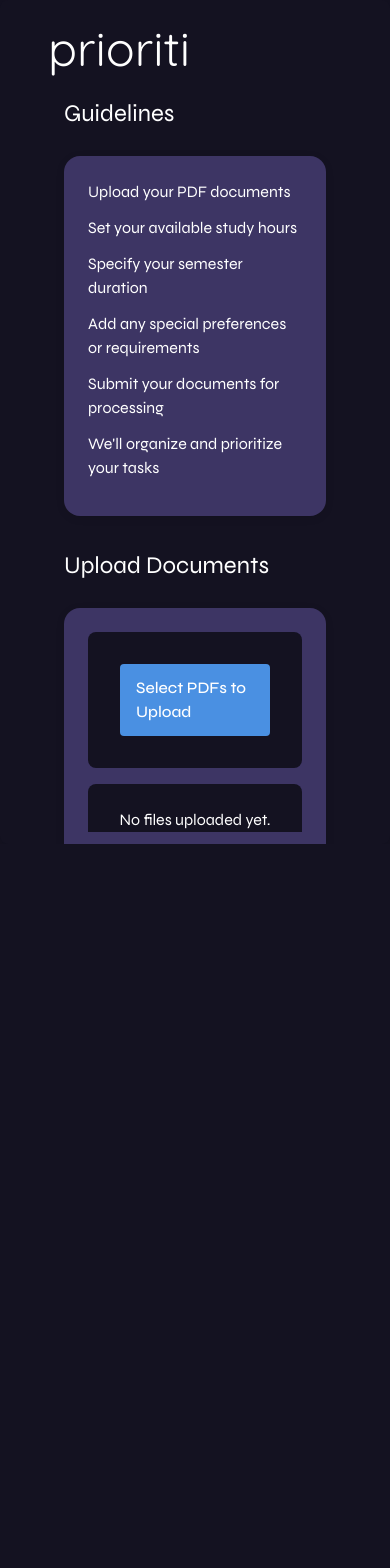
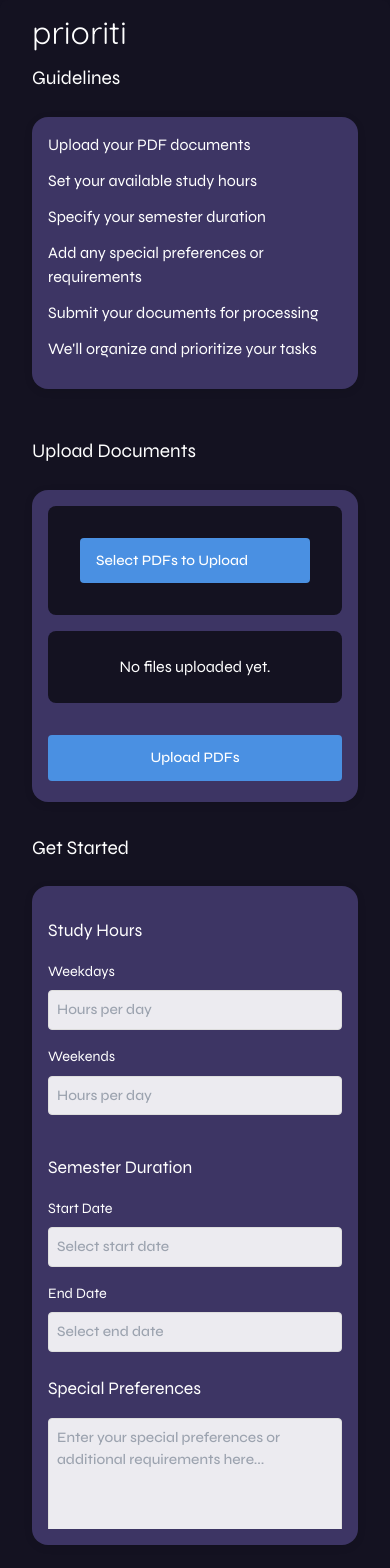
Before and after one commit to n1ved/prioriti, a Next.js app: page /landing in a window 390 px wide. Shown: the top 1568 px of the page. Before the commit the page ends 844 px from the top, so only its background shows below. Built offline with nearby package versions, Linux system fonts and the light colour scheme.

Commit message:
Media Queries added

```diff
--- a/src/app/landing/page.module.css
+++ b/src/app/landing/page.module.css
@@ -65,8 +65,8 @@
   flex-direction: column;
   gap: 1.5rem;
   max-height: 100%;
-  overflow-y: hidden; /* Changed to auto to enable scrolling */
-  position: relative; /* Create stacking context */
+  overflow-y: hidden;
+  position: relative;
 }
 
 .uploadSection, .preferencesSection {
@@ -125,20 +125,20 @@
 .documentList {
   display: flex;
   flex-direction: column;
-  background-color: var(--background-100); /* Lighter, cleaner background */
-  border-radius: 8px; /* More rounded corners */
-  padding: 1.5rem; /* Increased padding */
+  background-color: var(--background-100);
+  border-radius: 8px;
+  padding: 1.5rem;
   margin-top: 1.5rem;
   margin-bottom: 1rem;
-  min-height: 100px; /* Minimum height */
-  max-height: 400px; /* Reasonable max height */
+  min-height: 100px;
+  max-height: 400px;
   overflow-y: auto;
-  border: 1px solid #ffffff; /* Slightly darker border */
-  box-shadow: inset 0 0 10px rgba(0, 0, 0, 0.03); /* Subtle inner shadow */
+  border: 1px solid #ffffff;
+  box-shadow: inset 0 0 10px rgba(0, 0, 0, 0.03);
 }
 
 .documentList h3 {
-  font-size: 1.2rem; /* Slightly larger */
+  font-size: 1.2rem;
   margin-bottom: 1rem;
   color: #ffffff;
   font-weight: 400;
@@ -156,13 +156,13 @@
   display: flex;
   justify-content: space-between;
   align-items: center;
-  padding: 0.5rem; /* More padding */
+  padding: 0.5rem;
   background-color:rgb(255, 255, 255);
   margin-top: 0.5rem;
-  margin-bottom: 0.7rem; /* More space between items */
+  margin-bottom: 0.7rem;
   border-radius: 6px;
   box-shadow: 0 2px 4px rgba(0, 0, 0, 0.05);
-  border-left: 4px solid #fff; /* Add accent border */
+  border-left: 4px solid #fff;
   transition: transform 0.2s ease;
 }
 
@@ -170,7 +170,7 @@
   font-weight: 500;
   color: #333;
   word-break: break-word;
-  max-width: calc(100% - 100px); /* Ensure space for the remove button */
+  max-width: calc(100% - 100px);
   overflow: hidden;
   font-family: "Comfortaa", sans-serif;
   text-overflow: ellipsis;
@@ -208,13 +208,13 @@
   border-radius: 4px;
   font-family: inherit;
   font-size: 0.95rem;
-  background-color: rgba(255, 255, 255, 0.9); /* Updated for consistency */
-  color: #333; /* Added text color */
-  font-weight: 500; /* Make text slightly bolder */
+  background-color: rgba(255, 255, 255, 0.9);
+  color: #333;
+  font-weight: 500;
 }
 
 .submitButton {
-  background-color: #4a90e2; /* Changed to a more visible color */
+  background-color: #4a90e2;
   color: white;
   padding: 0.9rem 1.5rem;
   border: none;
@@ -223,14 +223,14 @@
   font-weight: 500;
   cursor: pointer;
   transition: background-color 0.2s;
-  align-self: center; /* Center the button */
+  align-self: center;
   margin-top: 2rem;
-  margin-bottom: 3rem; /* Keep increased top margin */
-  position: static; /* Remove absolute positioning */
-  z-index: 1; /* Lower z-index */
+  margin-bottom: 3rem;
+  position: static;
+  z-index: 1;
   box-shadow: 0 2px 8px rgba(0, 0, 0, 0.2);
-  width: auto; /* Auto width */
-  max-width: none; /* Remove max-width */
+  width: auto;
+  max-width: none;
 }
 
 .submitButton:hover{
@@ -247,15 +247,15 @@
   border-radius: 4px;
   font-size: 0.95rem;
   font-weight: 500;
-  position: fixed; /* Fixed position on screen */
-  top: 100px; /* Position from top */
-  left: 50%; /* Center horizontally */
-  transform: translateX(-50%); /* Center horizontally */
-  z-index: 1000; /* Very high z-index to appear above everything */
-  box-shadow: 0 4px 12px rgba(0, 0, 0, 0.2); /* Strong shadow for emphasis */
-  min-width: 300px; /* Minimum width */
+  position: fixed;
+  top: 100px;
+  left: 50%;
+  transform: translateX(-50%);
+  z-index: 1000;
+  box-shadow: 0 4px 12px rgba(0, 0, 0, 0.2);
+  min-width: 300px;
   text-align: center;
-  animation: fadeIn 0.3s ease-in-out; /* Animation for appearing */
+  animation: fadeIn 0.3s ease-in-out;
 }
 
 .success {
@@ -270,7 +270,7 @@
   border: 1px solid #f9cece;
 }
 
-/* Add animation keyframes */
+
 @keyframes fadeIn {
   from {
     opacity: 0;
@@ -303,9 +303,9 @@
   display: flex;
   flex-direction: column;
   max-height: calc(100vh - 20rem);
-  overflow-y: hidden; /* Changed from hidden to auto to allow scrolling */
-  position: relative; /* Ensure proper positioning context */
-  padding-bottom: 1.5rem; /* Return to reasonable padding */
+  overflow-y: hidden;
+  position: relative;
+  padding-bottom: 1.5rem;
 
 }
 
@@ -335,11 +335,11 @@
 
 .info_card {
   max-height: calc(100vh - 12rem);
-  overflow-y: auto; /* Make info card scrollable if content is too large */
+  overflow-y: auto;
   background-color: var(--background-300);
 }
 
-/* New components styling */
+
 .timingSection, .semesterSection {
   display: flex;
   flex-direction: column;
@@ -379,11 +379,11 @@
   font-family: inherit;
   font-size: 0.95rem;
   background-color: rgba(255, 255, 255, 0.9);
-  color: #333; /* Added text color */
-  font-weight: 500; /* Make text slightly bolder */
+  color: #333;
+  font-weight: 500;
 }
 
-/* Date picker styling */
+
 .datePickerContainer {
   display: flex;
   gap: 1rem;
@@ -411,14 +411,188 @@
   font-size: 0.95rem;
   background-color: rgba(255, 255, 255, 0.9);
   cursor: pointer;
-  color: #333; /* Added text color */
-  font-weight: 500; /* Make text slightly bolder */
+  color: #333;
+  font-weight: 500;
 }
 
-/* Responsive styles */
-@media (max-width: 900px) {
+
+
+@media (max-width: 767px) {
+  .container {
+    grid-template-columns: 1fr !important;
+    gap: 1rem;
+    padding: 1rem;
+    height: auto !important;
+    overflow: visible !important;
+  }
+
+  .nav h1 {
+    font-size: 2rem;
+  }
+
+  .main {
+    padding: 1rem;
+    height: auto;
+    overflow: visible;
+  }
+
+  .upload_container h2, .info_container h2 {
+    font-size: 1.2rem;
+  }
+
+  .upload_card, .info_card {
+    padding: 1rem;
+    margin-bottom: 1rem;
+    max-height: none;
+  }
+
+  .timingInputs {
+    flex-direction: column;
+    gap: 1rem;
+  }
+
+  .datePickerContainer {
+    flex-direction: column;
+    gap: 1rem;
+  }
+
+  .inputField, .datePicker {
+    padding: 0.5rem;
+    font-size: 0.9rem;
+  }
+
+  .textArea {
+    padding: 0.5rem;
+    font-size: 0.9rem;
+  }
+
+  .uploadButton, .submitButton {
+    padding: 0.75rem 1rem;
+    font-size: 0.9rem;
+    width: 100%;
+  }
+
+  .documentItem {
+    padding: 0.75rem;
+    flex-direction: column;
+    align-items: flex-start;
+    gap: 0.5rem;
+  }
+
+  .documentItem span {
+    max-width: 100%;
+    word-break: break-all;
+  }
+
+  .removeButton {
+    align-self: flex-end;
+    padding: 0.3rem 0.6rem;
+    font-size: 0.8rem;
+  }
+
+  .message {
+    top: 80px;
+    left: 1rem;
+    right: 1rem;
+    transform: none;
+    min-width: auto;
+  }
+}
+
+@media (min-width: 768px) and (max-width: 991px) {
   .container {
     grid-template-columns: 1fr;
+    gap: 1.5rem;
+    padding: 1.5rem;
   }
 
+  .nav h1 {
+    font-size: 2.5rem;
+  }
+
+  .upload_card, .info_card {
+    padding: 1.25rem;
+  }
+
+  .timingInputs, .datePickerContainer {
+    gap: 1rem;
+  }
 }
+
+@media (min-width: 992px) and (max-width: 1199px) {
+  .container {
+    grid-template-columns: 1fr 1fr;
+    gap: 1.5rem;
+    padding: 1.5rem;
+    max-width: 1000px;
+  }
+
+  .nav h1 {
+    font-size: 2.8rem;
+  }
+}
+
+@media (min-width: 1200px) {
+  .container {
+    max-width: 1200px;
+    gap: 2rem;
+    padding: 2rem;
+  }
+
+  .nav h1 {
+    font-size: 3rem;
+  }
+}
+
+@media (min-width: 1400px) {
+  .container {
+    max-width: 1400px;
+    gap: 2.5rem;
+    padding: 2.5rem;
+  }
+}
+
+@media (max-width: 767px) and (orientation: landscape) {
+  .main {
+    height: auto;
+    min-height: 100vh;
+  }
+
+  .container {
+    height: auto;
+    min-height: calc(100vh - 4rem);
+  }
+
+  .upload_card, .info_card {
+    max-height: 70vh;
+    overflow-y: auto;
+  }
+}
+
+@media (hover: none) and (pointer: coarse) {
+  .uploadButton, .submitButton, .removeButton {
+    min-height: 44px;
+  }
+
+  .inputField, .datePicker, .textArea {
+    min-height: 44px;
+    font-size: 16px;
+  }
+
+  .documentItem {
+    min-height: 60px;
+  }
+}
+
+@media print {
+  .container {
+    grid-template-columns: 1fr;
+    gap: 1rem;
+    padding: 1rem;
+    box-shadow: none;
+  }
+
+  .nav, .uploadButton, .submitButton, .removeButton {
+    display: none;
+  }
+}
--- a/src/app/landing/page.tsx
+++ b/src/app/landing/page.tsx
@@ -38,7 +38,7 @@ export default function LandingPage() {
       setTimeout(() => setMessage({ text: '', type: '' }), 3000);
       return;
     }
-    // Send PDFs to backend here
+    // PDFs to backend here
     setMessage({ text: 'PDFs uploaded to backend successfully!', type: 'success' });
     setTimeout(() => setMessage({ text: '', type: '' }), 3000);
   };
@@ -116,7 +116,6 @@ export default function LandingPage() {
       )}
 
       <div className={styles.container} style={{ overflow: 'visible', height: 'auto', minHeight: 'calc(100vh - 6rem)' }}>
-        {/* Left column - Guidelines and Upload Documents */}
         <div style={{ display: 'flex', flexDirection: 'column', gap: '2rem' }}>
           <section className={styles.info_container}>
             <h2>Guidelines</h2>
@@ -209,7 +208,6 @@ export default function LandingPage() {
           </section>
         </div>
 
-        {/* Right column - Get Started */}
         <section className={styles.upload_container}>
           <h2>Get Started</h2>
           <div className={styles.upload_card} style={{
```
